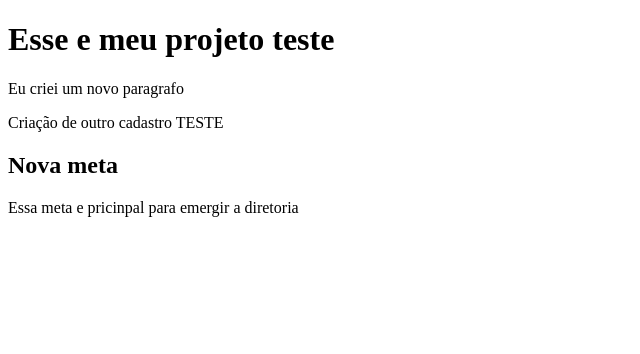
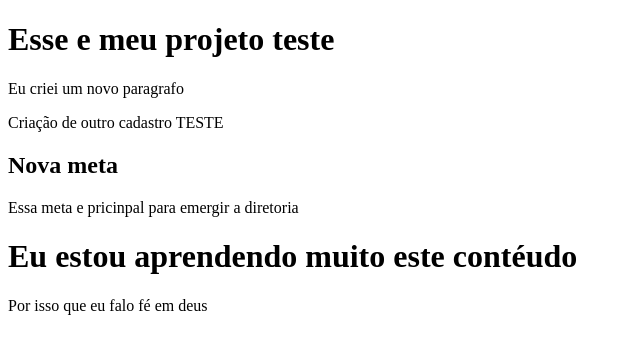
Before and after one commit to vhugo-test/first-project-git-test-, a plain HTML site: page index.html in a window 1280 px wide. Shown: the whole page, without its empty margins (0-640 px from the left). Drawn offline with Linux system fonts and the light colour scheme.

Commit message:
Adicionei novas informações para o nosso site

```diff
--- a/index.html
+++ b/index.html
@@ -11,5 +11,7 @@
     <p>Criação de outro cadastro TESTE </p>
     <h2>Nova meta</h2>
     <p>Essa meta e pricinpal para emergir a diretoria</p>
+    <h1>Eu estou aprendendo muito este contéudo</h1>
+    <p>Por isso que eu falo fé em deus</p>
 </body>
 </html>
```
